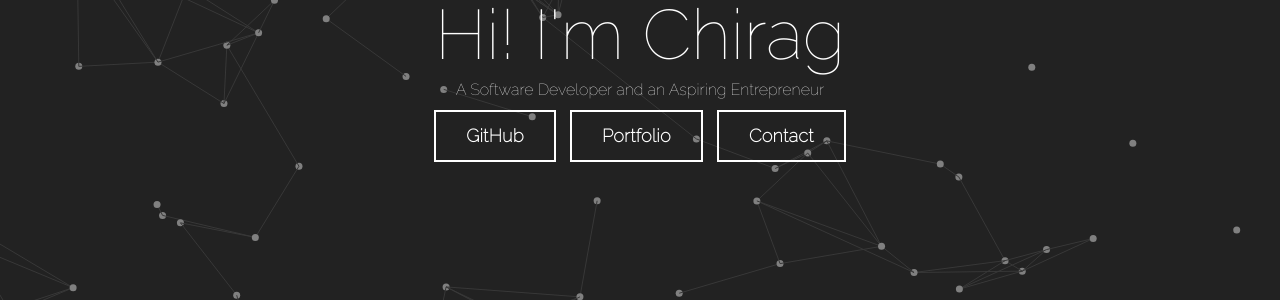
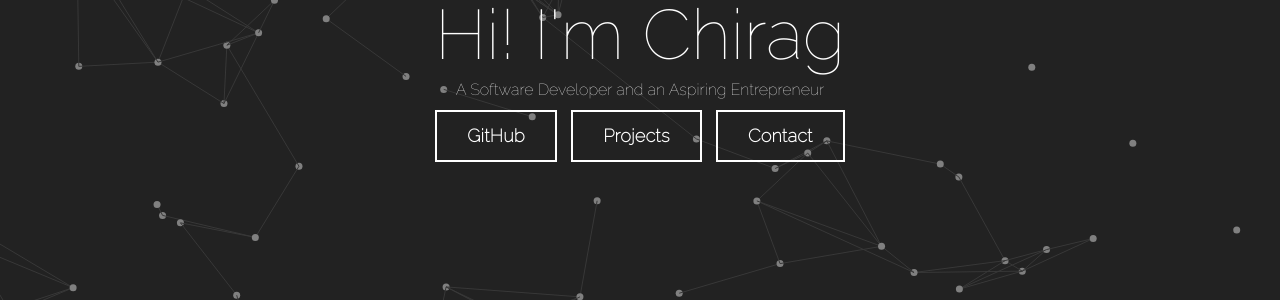
Before and after one commit to exagil/chi6rag.github.io, a Jekyll site: the page built from index.html, in a window 1280 px wide. Shown: the part 372-672 px from the top of the page. Built offline with Jekyll 4.4.1, drawn with Linux system fonts in a browser that asks for light colours; nearby versions of some CDN libraries.

Commit message:
Change Portfolio to Projects on Landing Page

```diff
--- a/_layouts/landing_index.html
+++ b/_layouts/landing_index.html
@@ -28,7 +28,7 @@
     <div class="intro">
       <h1 class="custom-font">Hi!&nbsp;I'm Chirag</h1><h1>A <b>Software Developer</b> and an <i>Aspiring Entrepreneur</i></h1>
       <a href="https://www.github.com/chi6rag" class="btn btn-custom" target="blank">GitHub</a>
-      <a href="{{ "/portfolio" | prepend: site.baseurl }}" class="btn btn-custom" target="_blank">Portfolio</a>
+      <a href="{{ "/portfolio" | prepend: site.baseurl }}" class="btn btn-custom" target="_blank">Projects</a>
       <a href="/contact" class="btn btn-custom" target="_blank">Contact</a>
     </div>
   </div>
```
